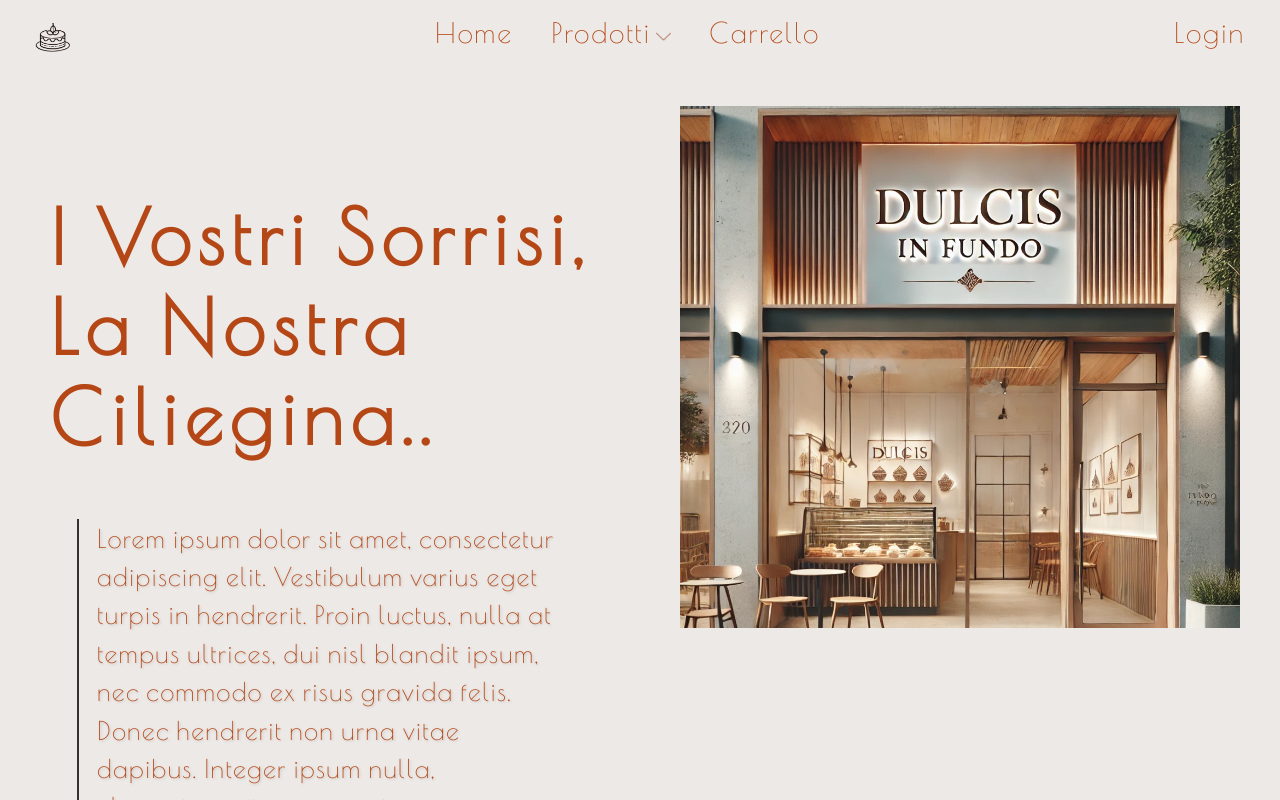
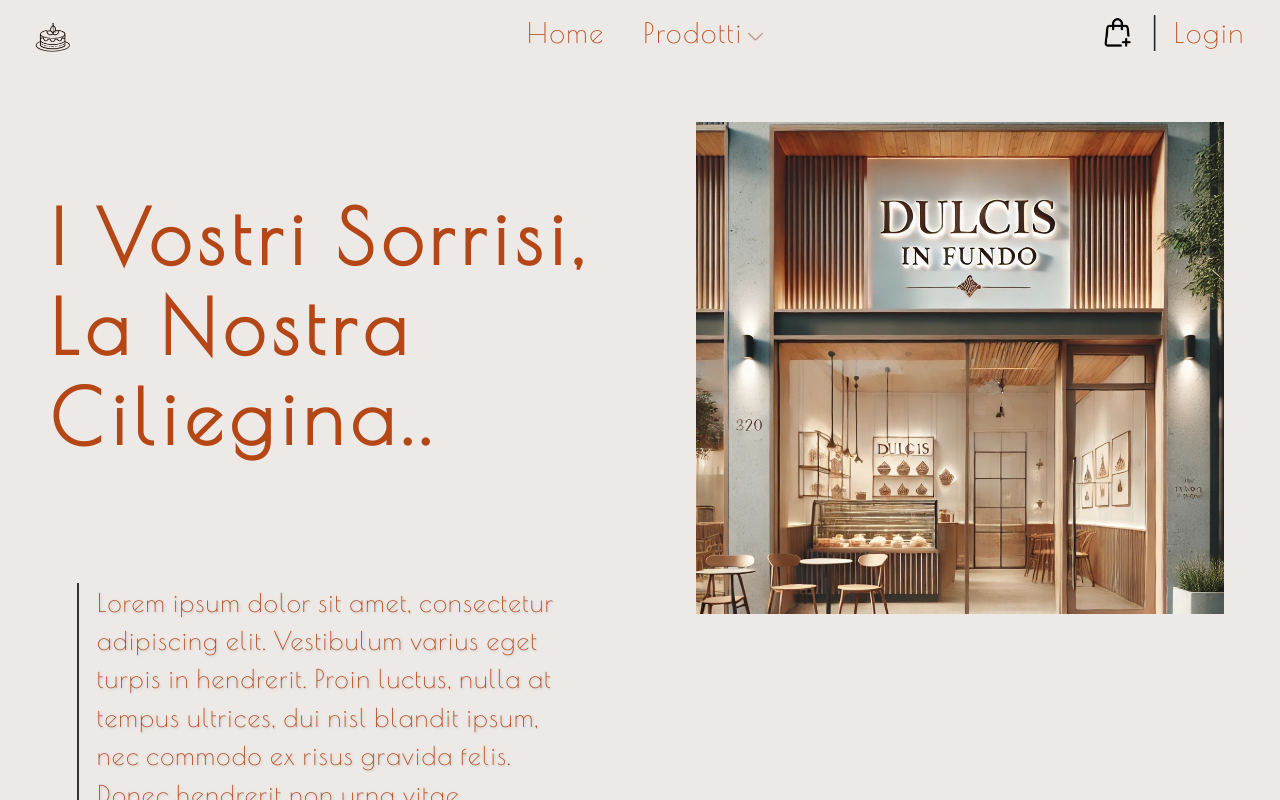
Before and after one commit to supertorres97/ProgettoBTorinoFrontend, an Angular app: page /home in a window 1280 px wide. Shown: the top 800 px of the page. Built offline with nearby package versions, Linux system fonts and the light colour scheme.

Commit message:
Sistemazione vari punti (navbar/cards/immagineprimasezione)

```diff
--- a/src/app/Components/home/cards-sezione/cards-sezione.component.css
+++ b/src/app/Components/home/cards-sezione/cards-sezione.component.css
@@ -143,7 +143,7 @@
 .Card-Footer a:hover {
     /* color: #b44715; */
     color: #fdfaf3; /* Cambia colore leggermente più chiaro */
-    text-shadow: 0 0 4px #fdfaf3, 0 0 4px #fdfaf3; /* Effetto illuminante */
+    text-shadow: 0 0 1px #fdfaf3, 0 0 1px #fdfaf3; /* Effetto illuminante */
 }
 
 .GoTo{
--- a/src/app/Components/home/prima-sezione/prima-sezione.component.css
+++ b/src/app/Components/home/prima-sezione/prima-sezione.component.css
@@ -49,7 +49,7 @@
     text-shadow: 1px 1px 3px rgba(0, 0, 0, 0.2); /* Ombra leggera */
     overflow: hidden;
     text-overflow: ellipsis;
-    margin-top: 3rem;
+    margin-top: 7rem;
   }
 
   .FirstImage {
@@ -58,5 +58,5 @@
     width: 50%;
     height: fit-content;
     object-fit: cover; /* Evita distorsioni nelle immagini */
-    padding: 2.5rem;
+    padding: 3.5rem;
   }
--- a/src/app/Components/navbar/navbar.component.css
+++ b/src/app/Components/navbar/navbar.component.css
@@ -82,7 +82,7 @@
     display: block;
   }
 
-  .left {
+  .icons {
     display: flex;
     align-items: center;  /* Centra verticalmente gli elementi della lista */
     gap: 15px; /* Aggiunge spazio tra gli elementi */
@@ -90,11 +90,22 @@
     padding: 0;
     margin: 0;
     font-weight: 100;
+    justify-content: flex-end;
   }
 
-  .left a{
+  .icons a{
     text-decoration: none;
+  }
 
+  .icons img {
+    width: 35px; /* Dimensione fissa */
+    height: auto; /* Mantiene il rapporto d'aspetto */
+    max-width: 100%; /* Rende l'immagine responsive */
+  }
+
+  .icons span{
+    font-size: 3rem;
+    font-family: 'Poiret One', cursive;
   }
 
   .link {
--- a/src/app/Components/navbar/navbar.component.html
+++ b/src/app/Components/navbar/navbar.component.html
@@ -1,12 +1,11 @@
 <nav class="navbar">
   <div class = "nav-container">
-    <div class="logo">
+    <div class="logo col-2">
       <img src="LogoTorta.png" alt="Torta" style="height: 35px; padding-top: 5px;"/>
     </div>
-    <div  class="nav-links-container">
+    <div  class="nav-links-container col-8">
       <ul class="nav-links">
           <li><a routerLink="/home" class="link"><h3>Home</h3></a></li>
-          <!-- <img src="slash.png" alt="slash" style="height: 25px; rotate: -25deg;"/> -->
           <li class="dropdown">
             <a href="#" class="link"><h3>Prodotti<img class="down-arrow" src="down-arrow.png" alt="down-arrow"/></h3></a>
             <ul class="dropdown-menu">
@@ -14,14 +13,13 @@
               <li><a routerLink="/product/subitem2">Subitem 2</a></li>
             </ul>
           </li>
-          <li><a class="link" routerLink="/carrello"><h3>Carrello</h3></a></li>
       </ul>
     </div>
-    <div class="left">
-
-
+    <div class="icons col-2">
+      <a class="cart" routerLink="/carrello"><img src="shopping-cart4.png"/></a>
+      <span>|</span>
       <a class="link" *ngIf="!isLoggedIn" routerLink="/login"><h3>Login</h3></a>
-      <a class="link" *ngIf="isLoggedIn" routerLink="/profile"><h3>Il mio Profilo</h3></a>
+      <a *ngIf="isLoggedIn" routerLink="/profile"><img src="avatar.png"/></a>
     </div>
   </div>
 </nav>
```
Also changed, not shown: public/avatar.png (added), public/shopping-cart4.png (added).
